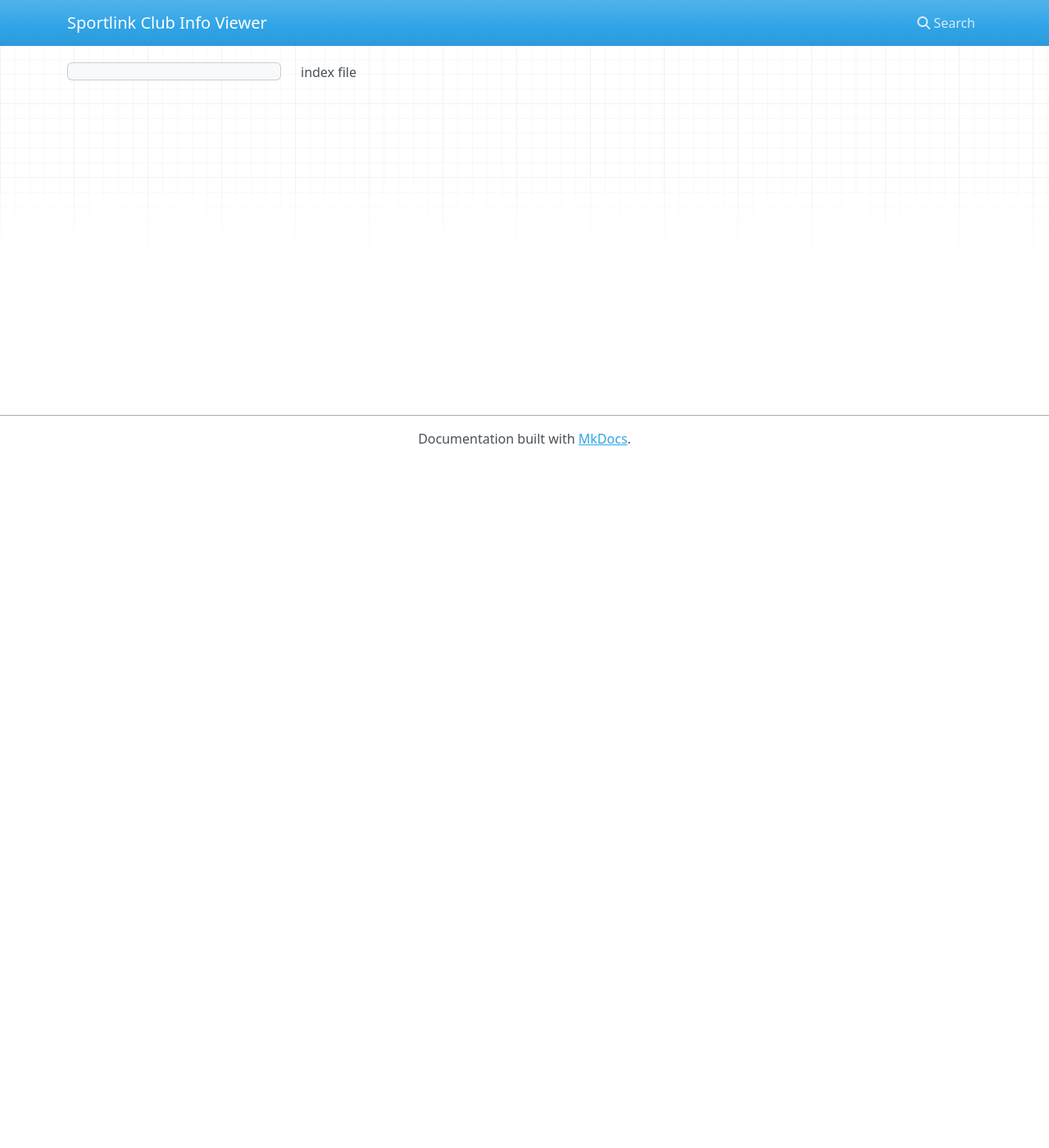
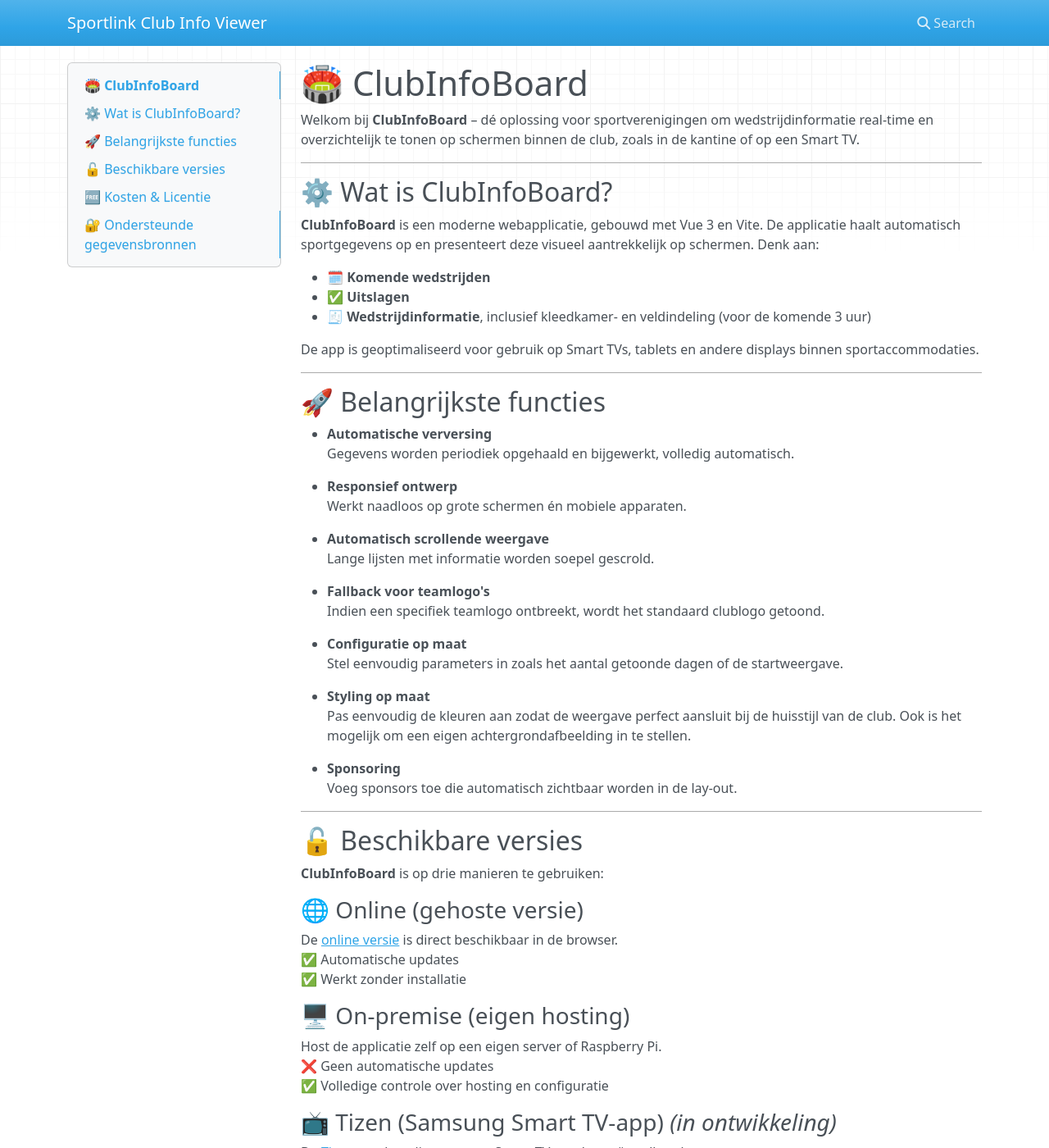
Before and after one commit to PatrickSt1991/Sportlink.Club.Info.Viewer, an MkDocs documentation site: the page built from docs/index.md, in a window 1280 px wide and 1400 px high. Shown: the whole window at 82% size. Built offline with MkDocs 1.6.1, drawn with Linux system fonts in a browser that asks for light colours; nearby versions of some CDN libraries; some of the changed text lies outside the part shown.

Commit message:
updated index.md

```diff
--- a/docs/index.md
+++ b/docs/index.md
@@ -1 +1,89 @@
-index file
+# 🏟️ ClubInfoBoard
+
+Welkom bij **ClubInfoBoard** – dé oplossing voor sportverenigingen om wedstrijdinformatie real-time en overzichtelijk te tonen op schermen binnen de club, zoals in de kantine of op een Smart TV.
+
+---
+
+## ⚙️ Wat is ClubInfoBoard?
+
+**ClubInfoBoard** is een moderne webapplicatie, gebouwd met Vue 3 en Vite. De applicatie haalt automatisch sportgegevens op en presenteert deze visueel aantrekkelijk op schermen. Denk aan:
+
+- 🗓️ **Komende wedstrijden**
+- ✅ **Uitslagen**
+- 🧾 **Wedstrijdinformatie**, inclusief kleedkamer- en veldindeling (voor de komende 3 uur)
+
+De app is geoptimaliseerd voor gebruik op Smart TVs, tablets en andere displays binnen sportaccommodaties.
+
+---
+
+## 🚀 Belangrijkste functies
+
+- **Automatische verversing**
+  Gegevens worden periodiek opgehaald en bijgewerkt, volledig automatisch.
+
+- **Responsief ontwerp**
+  Werkt naadloos op grote schermen én mobiele apparaten.
+
+- **Automatisch scrollende weergave**
+  Lange lijsten met informatie worden soepel gescrold.
+
+- **Fallback voor teamlogo's**
+  Indien een specifiek teamlogo ontbreekt, wordt het standaard clublogo getoond.
+
+- **Configuratie op maat**
+  Stel eenvoudig parameters in zoals het aantal getoonde dagen of de startweergave.
+
+- **Styling op maat**
+  Pas eenvoudig de kleuren aan zodat de weergave perfect aansluit bij de huisstijl van de club. Ook is het mogelijk om een eigen achtergrondafbeelding in te stellen.
+
+- **Sponsoring**
+  Voeg sponsors toe die automatisch zichtbaar worden in de lay-out.
+
+---
+
+## 🔓 Beschikbare versies
+
+**ClubInfoBoard** is op drie manieren te gebruiken:
+
+### 🌐 Online (gehoste versie)
+De [online versie](https://patrickst1991.github.io/Sportlink.Club.Info.Viewer/) is direct beschikbaar in de browser.
+✅ Automatische updates
+✅ Werkt zonder installatie
+
+### 🖥️ On-premise (eigen hosting)
+Host de applicatie zelf op een eigen server of Raspberry Pi.
+❌ Geen automatische updates
+✅ Volledige controle over hosting en configuratie
+
+### 📺 Tizen (Samsung Smart TV-app) *(in ontwikkeling)*
+De [Tizen-app](https://github.com/PatrickSt1991/Sportlink.Club.Info.Viewer.Tizen) kan direct op een Smart TV worden geïnstalleerd.
+⚠️ Let op: de huidige versie is verouderd en bevat nog een oude build.
+✅ Eenmalige installatie
+❌ Geen automatische updates
+
+---
+
+## 🆓 Kosten & Licentie
+
+**ClubInfoBoard is volledig gratis** en beschikbaar onder de **MIT-licentie**.
+Iedereen kan de software gebruiken en aanpassen naar eigen wensen.
+
+---
+
+## 🔐 Ondersteunde gegevensbronnen
+
+De applicatie ondersteunt meerdere methoden om sportgegevens op te halen:
+
+- **Sportlink API**
+  Vereist een Client ID vanuit Sportlink.
+
+- **Sportlink Proxy**
+  Vereist e-mailadres en wachtwoord van een bestaand Sportlink-account.
+  _Er is ook een optie om ingebouwde gegevens (fake credentials) te gebruiken._
+
+- **Nevobo Proxy**
+  Vereist een Identifier (clubcode) van jouw volleybalvereniging zoals geregistreerd bij Nevobo.
+
+---
+
+Veel plezier met het gebruik van **ClubInfoBoard**! 🎉
```
